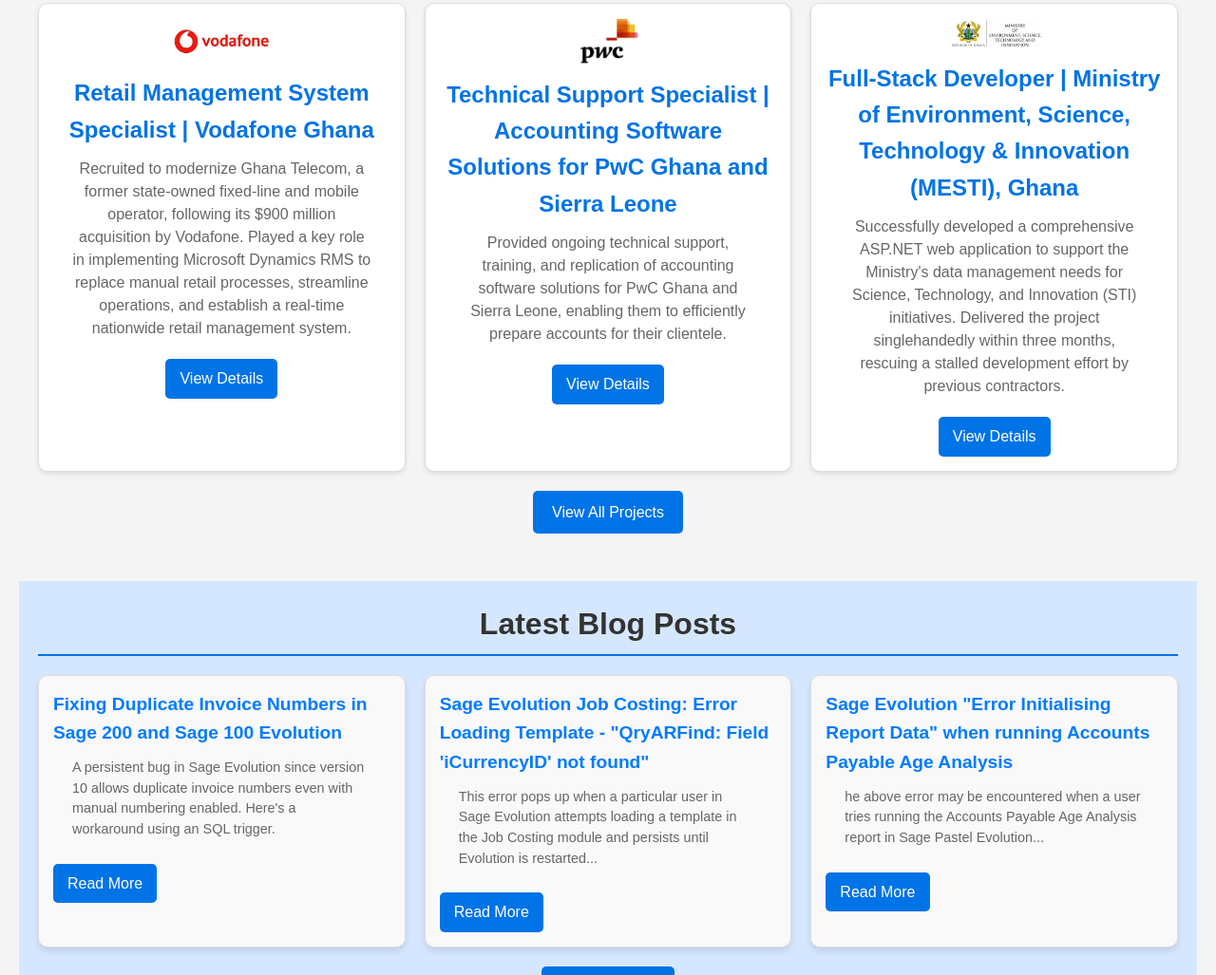
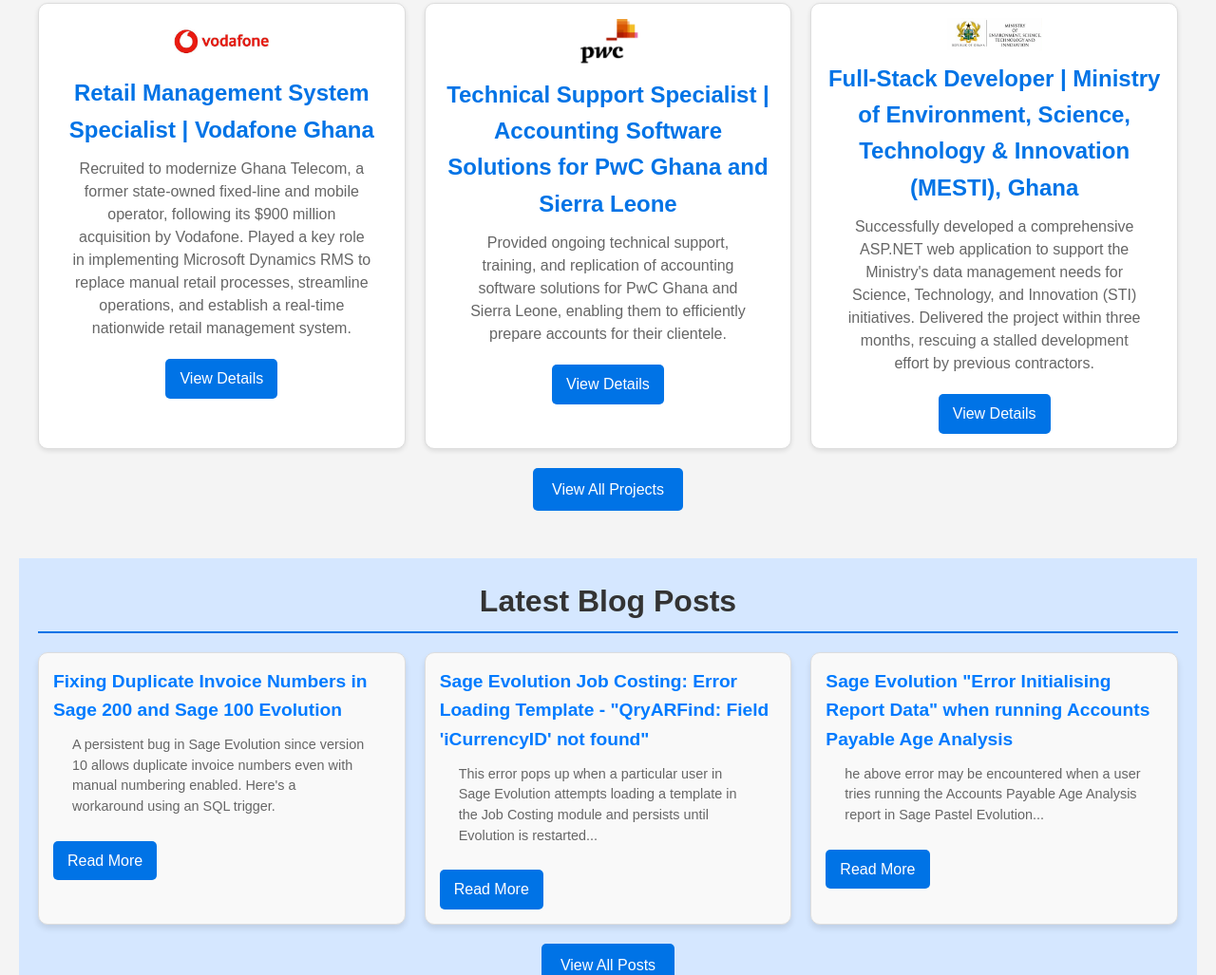
Before and after one commit to Akwasi-Adu/Portfolio, a plain HTML site: page index.html in a window 1280 px wide. Shown: the part 1741-2768 px from the top of the page at 95% size. Drawn offline with nearby package versions, Linux system fonts and the light colour scheme.

```diff
--- a/index.html
+++ b/index.html
@@ -165,7 +165,7 @@
                 <div class="project">
                     <img src="portfolio/images/mesti-logo.jpeg" alt="MESTI Logo" class="project-logo">
                     <h3>Full-Stack Developer | Ministry of Environment, Science, Technology & Innovation (MESTI), Ghana</h3>
-                    <p>Successfully developed a comprehensive ASP.NET web application to support the Ministry's data management needs for Science, Technology, and Innovation (STI) initiatives. Delivered the project singlehandedly within three months, rescuing a stalled development effort by previous contractors.</p>
+                    <p>Successfully developed a comprehensive ASP.NET web application to support the Ministry's data management needs for Science, Technology, and Innovation (STI) initiatives. Delivered the project within three months, rescuing a stalled development effort by previous contractors.</p>
                     <a href="project-details.html?id=1" class="project-link">View Details</a>
                 </div>
             </div>
```
